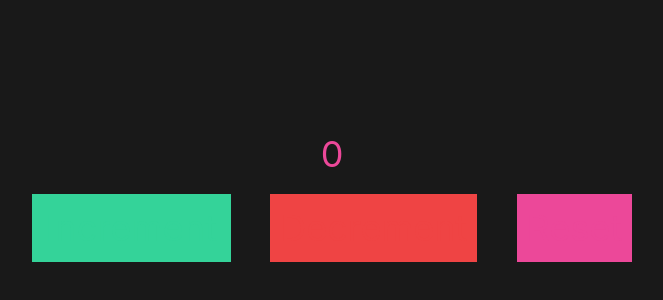
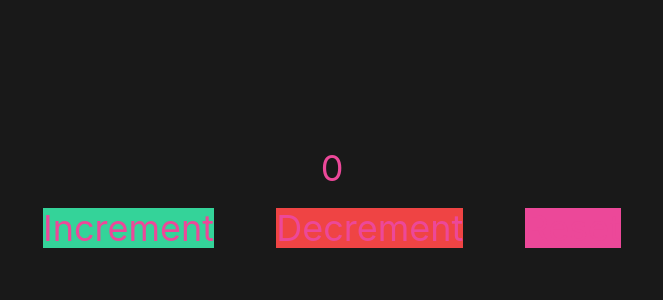
Before and after one commit to PeteSeeling/reducer-adv-react, a React (Create React App) app: page / in a window 1280 px wide. Shown: the part 202-502 px from the top of the page, without its empty margins (308-971 px from the left). Built offline with nearby package versions, Linux system fonts and the light colour scheme.

Commit message:
button classnames deleted to see text

```diff
--- a/src/components/Counter/Counter.jsx
+++ b/src/components/Counter/Counter.jsx
@@ -38,7 +38,7 @@ return (
     </h1>
     <div className="flex w-1/2 justify-around">
       <button
-        className="text-green-400 border-2 border-green-400 p-3"
+        id='button'
         type="button"
         onClick={() => dispatch({ type: 'increment' })}
         aria-label="increment"
@@ -47,7 +47,6 @@ return (
         Increment
       </button>
       <button
-        className="text-red-500 border-2 border-red-500 p-2"
         type="button"
         onClick={() => dispatch({ type: 'decrement' })}
         aria-label="decrement"
@@ -56,7 +55,6 @@ return (
         Decrement
       </button>
       <button
-        className="text-pink-500 border-2 border-pink-500 p-2"
         type="button"
         aria-label="reset"
         onClick={() => dispatch({ type: 'reset' })}
```
